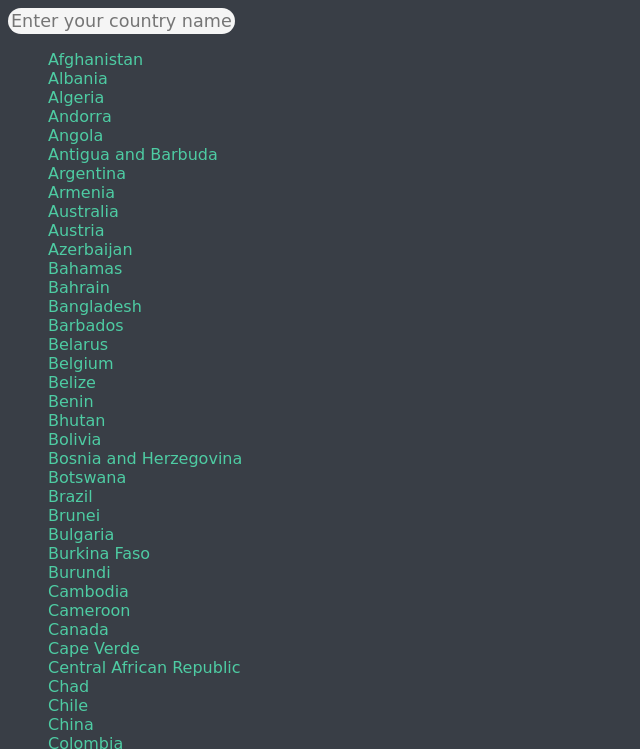
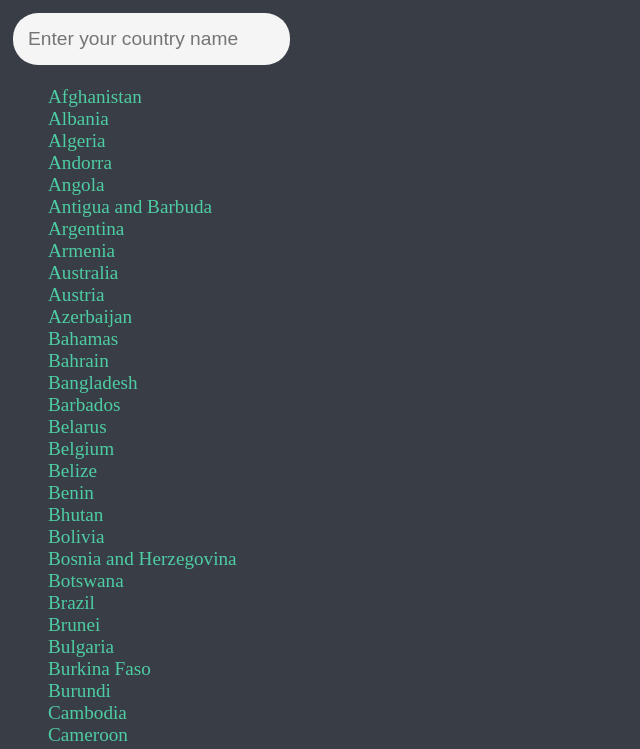
Before and after one commit to RepatiKosam/country, a plain HTML site: page index.html in a window 1280 px wide. Shown: the top 749 px of the page, without its empty margins (0-640 px from the left). Drawn offline with nearby package versions, Linux system fonts and the light colour scheme.

Commit message:
Update index.html

```diff
--- a/index.html
+++ b/index.html
@@ -7,18 +7,18 @@
     <style>
         body{
             background-color: #393E46;
-            font-family: cursive;
         }
         li{
             list-style: none;
+            font-size: 1.2em;
             width: fit-content;
             color: #4ECCA3;
         }
         input{
             background-color: whitesmoke;
-            padding: 3px;
-            font-family: cursive;
-            font-size: 1.1em;
+            padding: 15px;
+            margin: 5px;
+            font-size: 1.2em;
             border: none;
             border-radius: 25px;
         }
```
